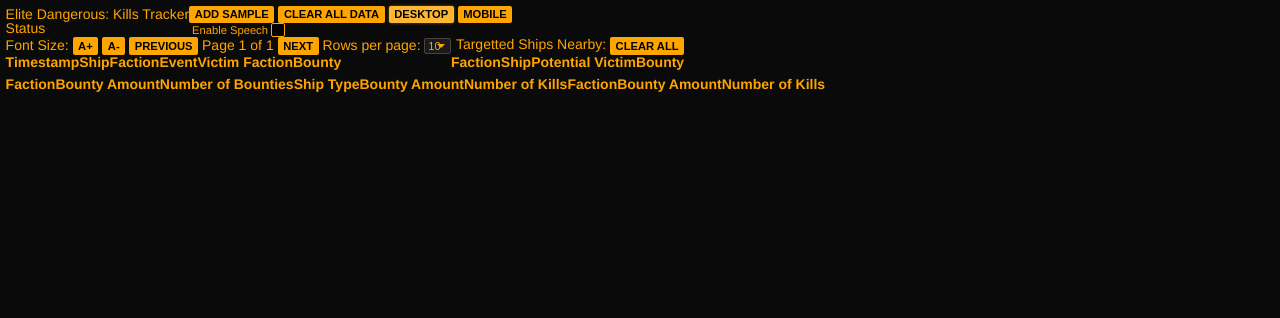
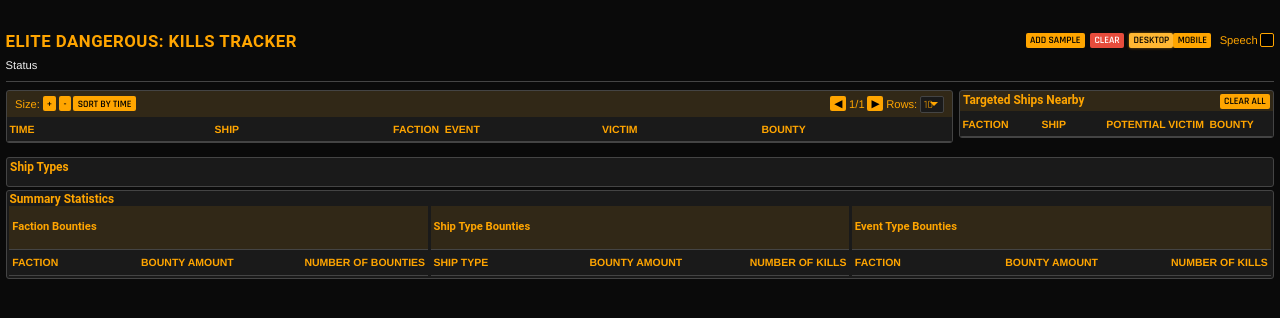
Before and after one commit to istoff/edmc_plugins, a Flask app: page / in a window 1280 px wide. Shown: the top 318 px of the page. Run offline with Flask 3, Linux system fonts and the light colour scheme; lists and menus that the app fills with data are empty; some libraries are stand-ins or nearby versions.

Commit message:
template missing. fixed.

```diff
--- a/KillTracker/server/templates/table.html
+++ b/KillTracker/server/templates/table.html
@@ -8,86 +8,85 @@
     <link rel="stylesheet" href="https://code.getmdl.io/1.3.0/material.indigo-pink.min.css">
     <script defer src="https://code.getmdl.io/1.3.0/material.min.js"></script>
     <script src="https://code.jquery.com/jquery-3.5.1.min.js"></script>
-    <script src="https://cdnjs.cloudflare.com/ajax/libs/socket.io/2.3.0/socket.io.js"></script>
     <script src="https://cdnjs.cloudflare.com/ajax/libs/socket.io/4.4.1/socket.io.min.js"></script>
     <link rel="preconnect" href="https://fonts.googleapis.com">
     <link rel="preconnect" href="https://fonts.gstatic.com" crossorigin>
-<link href="https://fonts.googleapis.com/css2?family=Roboto&display=swap" rel="stylesheet">
+    <link href="https://fonts.googleapis.com/css2?family=Rajdhani:wght@400;500;600;700&display=swap" rel="stylesheet">
     <script src="/static/script.js" defer></script>
-    <link rel="apple-touch-icon" sizes="180x180" href="/apple-touch-icon.png">
     <link rel="icon" type="image/png" sizes="32x32" href="/static/icons/favicon-32x32.png">
     <link rel="icon" type="image/png" sizes="16x16" href="/static/icons/favicon-16x16.png">
-    <style>
-      .fontsize {
-        font-size: 12px;
-      }
-    </style>
   </head>
   <body>
-    <table>
-      <tr>
-        <td>
-          <bold>Elite Dangerous: Kills Tracker</bold><br>
-	  <label id="status" for="fontSize">Status</label>
-        </td>
-        <td>
-          <div id="controlPanel">
-            <button class="button" onclick="generateRandomRow()">Add Sample</button>
-            <button class="button" id="clearDataButton">Clear All Data</button>
-            <button class="button" id='desktopButton' onclick="switchLayout('default')">Desktop</button>
-            <button class="button" id='mobileButton'   onclick="switchLayout('mobile')">Mobile</button>
-            <!--add checkbox with label prompt to Enable Speech and  set command, style = orange and black -->
-            <!-- use css to style orange and black -->
-            <!-- call a javascript function when checked-->
+    <div class="container">
+      <!-- Header -->
+      <header class="header">
+        <div class="header-left">
+          <h1 class="title">Elite Dangerous: Kills Tracker</h1>
+          <div id="status" class="status">Status</div>
+        </div>
+        <div class="header-right">
+
+<!-- More compact header controls -->
+<div class="controls">
+  <button class="button small" onclick="generateRandomRow()">Add Sample</button>
+  <button class="button small danger" id="clearDataButton">Clear</button>
+  <div class="layout-toggle">
+    <button class="button small active" id="desktopButton" onclick="switchLayout('default')">Desktop</button>
+    <button class="button small" id="mobileButton" onclick="switchLayout('mobile')">Mobile</button>
+  </div>
   <label class="checkbox-container">
-              <span class="checkbox-text">Enable Speech</span>
-              <input type="checkbox" id="speechSetting" onchange="toggleSpeech(self)">
+    <span class="checkbox-text">Speech</span>
+    <input type="checkbox" id="speechSetting" onchange="toggleSpeech(this)">
     <span class="checkbox-custom"></span>
   </label>
-
-            <div class="tabs" id = "mobiletabs" style="display: none;">
+</div>
+          <div class="tabs" id="mobiletabs" style="display: none;">
             <button class="button" onclick="openTab(event, 'killsTablePlaceholderMobile')">Kills Table</button>
             <button class="button" onclick="openTab(event, 'summaryTablesPlaceholderMobile')">Summary</button>
             <button class="button" onclick="openTab(event, 'gridPlaceholderMobile')">Grid</button>
           </div>
-        </td>
+        </div>
+      </header>
 
+      <!-- Main Content Area -->
+      <main>
 
+<!-- Adjust the column layout for the top section to give more space to the kills table -->
+<div id="defaultLayout" class="layout">
+  <div class="top-section">
+    <div id="killsTablePlaceholder" class="kills-section"></div>
+    <div id="ShipsTargettedPlaceholder" class="targeted-section"></div>
+  </div>
+  <div class="info-section">
+    <div id="gridPlaceholder" class="grid-section"></div>
+    <div id="summaryTablesPlaceholder" class="summary-section"></div>
+  </div>
+</div>
 
-
-      </tr>
-    </table>
-    </div>
-    <!-- Default layout -->
-    <div id="defaultLayout">
-      <Table>
-      <tr><td><div id="killsTablePlaceholder"></td><td><div id="ShipsTargettedPlaceholder"></div></td></div></tr>
-      </Table>
-      <div id="gridPlaceholder"></div>
-      <div id="summaryTablesPlaceholder"></div>
-
-    </div>
         <!-- Mobile layout -->
-    <div id="mobileLayout" style="display: none;">
+        <div id="mobileLayout" class="layout" style="display: none;">
           <div id="killsTablePlaceholderMobile" class="tabcontent"></div>
           <div id="ShipsTargettedPlaceholderMobile" class="tabcontent"></div>
           <div id="gridPlaceholderMobile" class="tabcontent"></div>
           <div id="summaryTablesPlaceholderMobile" class="tabcontent"></div>
         </div>
-    <div id="killsTableWrapper">
-      <div id="pagePrefs" style="display: block;">
-        <!-- Font Size Selector -->
-        <label for="fontSize">Font Size:</label>
-        <button class="button" id="increaseFontSize" onclick="changeFontSize(1)">A+</button>
-        <button class="button" id="decreaseFontSize" onclick="changeFontSize(-1)">A-</button>
-        <!-- Paging Selector -->
-        <button class="button" onclick="previousPage()">Previous</button>
-        <span>Page <span id="currentPage">1</span> of <span id="totalPages">1</span>
-        </span>
-        <button class="button" onclick="nextPage()">Next</button>
-        <label for="rowsPerPage">Rows per page:</label>
+
+        <!-- Kills Table -->
+        <div id="killsTableWrapper" class="table-wrapper">
 
 
+<!-- More compact controls section -->
+<div id="pagePrefs" class="page-controls">
+  <div class="font-controls">
+    <label for="fontSize">Size:</label>
+    <button class="button small" id="increaseFontSize" onclick="changeFontSize(1)">+</button>
+    <button class="button small" id="decreaseFontSize" onclick="changeFontSize(-1)">-</button>
+  </div>
+  <div class="pagination">
+    <button class="button small" onclick="previousPage()">◀</button>
+    <span><span id="currentPage">1</span>/<span id="totalPages">1</span></span>
+    <button class="button small" onclick="nextPage()">▶</button>
+    <label for="rowsPerPage">Rows:</label>
     <div class="selector-wrapper">
       <select id="rowsPerPage" onchange="updateRowsPerPage(this.value)" class="selector">
         <option value="10" selected>10</option>
@@ -97,25 +96,32 @@
       </select>
     </div>
   </div>
-      <table id="killsTable" class="sortable">
+</div>
+
+
+
+
+<table id="killsTable" class="data-table sortable">
   <thead>
     <tr>
-            <th>Timestamp</th>
+      <th>Time</th>
       <th>Ship</th>
       <th>Faction</th>
       <th>Event</th>
-            <th>Victim Faction</th>
+      <th>Victim</th>
       <th>Bounty</th>
     </tr>
   </thead>
   <tbody id="killsTableBody"></tbody>
 </table>
+
+        <!-- Ships Targetted Table -->
+        <div id="ShipsTargettedTableWrapper" class="table-wrapper">
+          <div class="table-header">
+            <h2>Targeted Ships Nearby</h2>
+            <button class="button small" onclick="WipeShipTargettedTable()">Clear All</button>
           </div>
-    <div id="ShipsTargettedTableWrapper" style="vertical-align: top;">
-      <div id="pagePrefs" style="display: block;">
-        <label style="vertical-align: top;">Targetted Ships Nearby:</label>
-        <button class="button" onclick="WipeShipTargettedTable()">Clear All</button>
-        <table id="ShipsTargettedTable" class="sortable">
+          <table id="ShipsTargettedTable" class="data-table sortable">
             <thead>
               <tr>
                 <th>Faction</th>
@@ -127,14 +133,20 @@
             <tbody id="ShipsTargettedTableBody"></tbody>
           </table>
         </div>
-    <div id="gridWrapper">
+
+        <!-- Grid Wrapper -->
+        <div id="gridWrapper" class="grid-wrapper">
+          <h2>Ship Types</h2>
           <div class="grid-container" id="shipTypeBountiesGrid"></div>
         </div>
-    <div id="summaryTablesWrapper">
-      <table id="summaryTables">
-        <tr>
-          <td style="vertical-align: top;">
-            <table id="factionBounties" class="sortable">
+
+        <!-- Summary Tables -->
+        <div id="summaryTablesWrapper" class="summary-wrapper">
+          <h2>Summary Statistics</h2>
+          <div class="summary-tables">
+            <div class="summary-table">
+              <h3>Faction Bounties</h3>
+              <table id="factionBounties" class="data-table sortable">
                 <thead>
                   <tr>
                     <th class="sortable" onclick="sortTable('factionBounties', 0)">Faction</th>
@@ -144,9 +156,10 @@
                 </thead>
                 <tbody id="factionBountiesTableBody"></tbody>
               </table>
-          </td>
-          <td style="vertical-align: top;">
-            <table id="shipTypeBounties" class="sortable">
+            </div>
+            <div class="summary-table">
+              <h3>Ship Type Bounties</h3>
+              <table id="shipTypeBounties" class="data-table sortable">
                 <thead>
                   <tr>
                     <th class="sortable" onclick="sortTable('shipTypeBounties', 0)">Ship Type</th>
@@ -156,22 +169,25 @@
                 </thead>
                 <tbody id="shipTypeBountiesTableBody"></tbody>
               </table>
-          </td>
-          <td style="vertical-align: top;">
-            <table id="eventTypeBounties" class="sortable">
+            </div>
+            <div class="summary-table">
+              <h3>Event Type Bounties</h3>
+              <table id="eventTypeBounties" class="data-table sortable">
                 <thead>
                   <tr>
                     <th class="sortable" onclick="sortTable('eventTypeBounties', 0)">Faction</th>
                     <th class="sortable" onclick="sortTable('eventTypeBounties', 1)">Bounty Amount</th>
-                  <th class="sortable" onclick="sortTable('shipeventTypeBountiesTypeBounties', 2)">Number of Kills</th>
+                    <th class="sortable" onclick="sortTable('eventTypeBounties', 2)">Number of Kills</th>
                   </tr>
                 </thead>
                 <tbody id="eventTypeBountiesTableBody"></tbody>
               </table>
-          </td>
-        </tr>
-      </table>
             </div>
+          </div>
+        </div>
+      </main>
+    </div>
+
     <script>
       // Move tables and grid to the default layout placeholders
       document.getElementById('killsTablePlaceholder').appendChild(document.getElementById('killsTableWrapper'));
```
Lines whose indentation alone changed are shown as unchanged.
